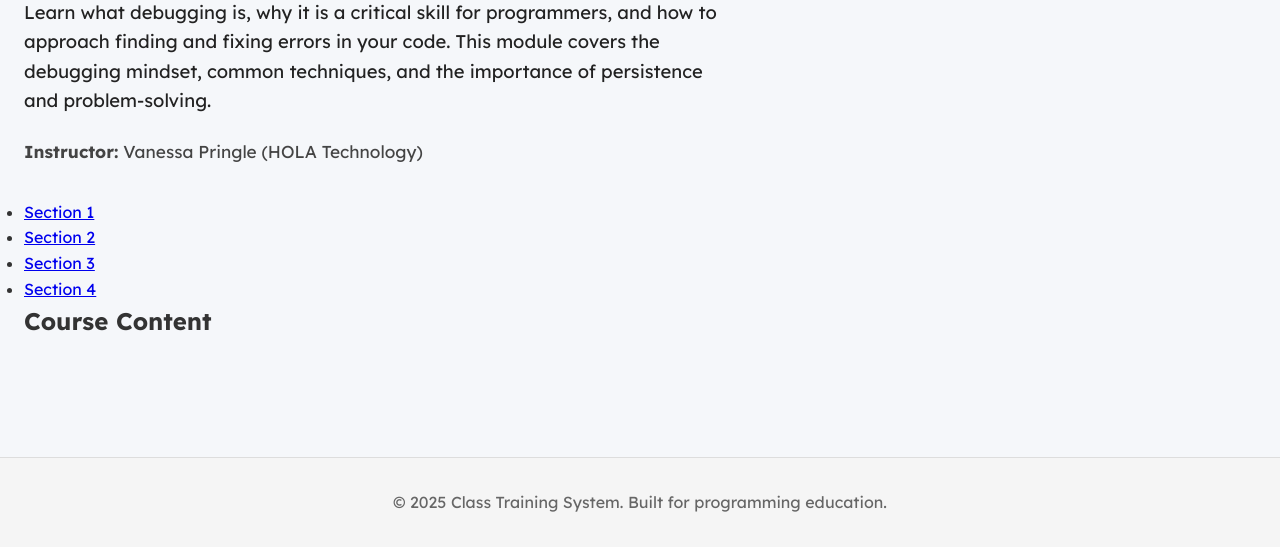
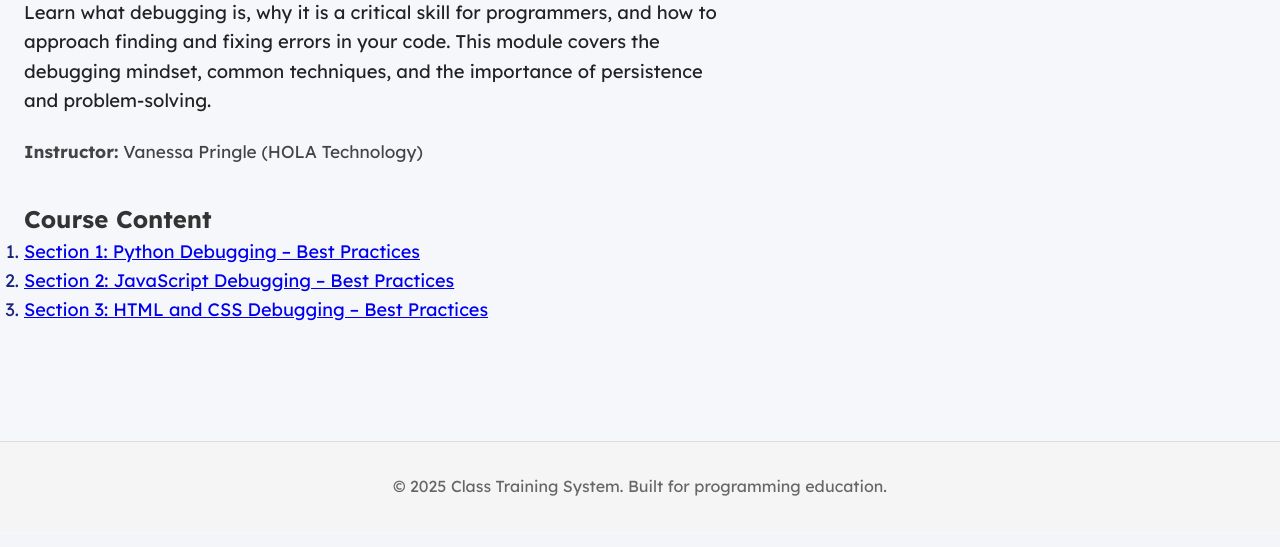
Before and after one commit to WHS-DTECH/ClassTrainingSys, a Flask app: template app/templates/lessons/lesson2/l2_contents.html in a window 1280 px wide. Shown: the part 266-813 px from the top of the page. After the commit the page ends 762 px from the top, so only its background shows below. Run offline with Flask 3, Linux system fonts and the light colour scheme; the template is opened without the code that fills it, so the values that code supplies are empty; some libraries are stand-ins or nearby versions.

Commit message:
Lesson 2 sections

```diff
--- a/app/templates/lessons/lesson2/l2_contents.html
+++ b/app/templates/lessons/lesson2/l2_contents.html
@@ -10,22 +10,11 @@
     <div style="font-size:1.08em; margin-bottom:2em; color:#444;">
         <b>Instructor:</b> Vanessa Pringle (HOLA Technology)
     </div>
-    <!-- Section Navigation -->
-    <nav>
-      <ul>
-        <li><a href="/lessons/sections/6">Section 1</a></li>
-        <li><a href="/lessons/sections/7">Section 2</a></li>
-        <li><a href="/lessons/sections/8">Section 3</a></li>
-        <li><a href="/lessons/sections/9">Section 4</a></li>
-      </ul>
-    </nav>
   <h2>Course Content</h2>
-    <ol style="font-size:1.13em; color:#1a237e; margin-bottom:2em;">
-        {% for section in lesson.sections %}
-            <li>
-                <a href="{{ url_for('lessons.view_section', section_id=section.id) }}">{{ section.title }}</a>
-            </li>
-        {% endfor %}
-    </ol>
+  <ol style="font-size:1.13em; color:#1a237e; margin-bottom:2em;">
+    <li><a href="/lessons/sections/9">Section 1: Python Debugging – Best Practices</a></li>
+    <li><a href="/lessons/sections/10">Section 2: JavaScript Debugging – Best Practices</a></li>
+    <li><a href="/lessons/sections/11">Section 3: HTML and CSS Debugging – Best Practices</a></li>
+  </ol>
 </div>
 {% endblock %}
```
